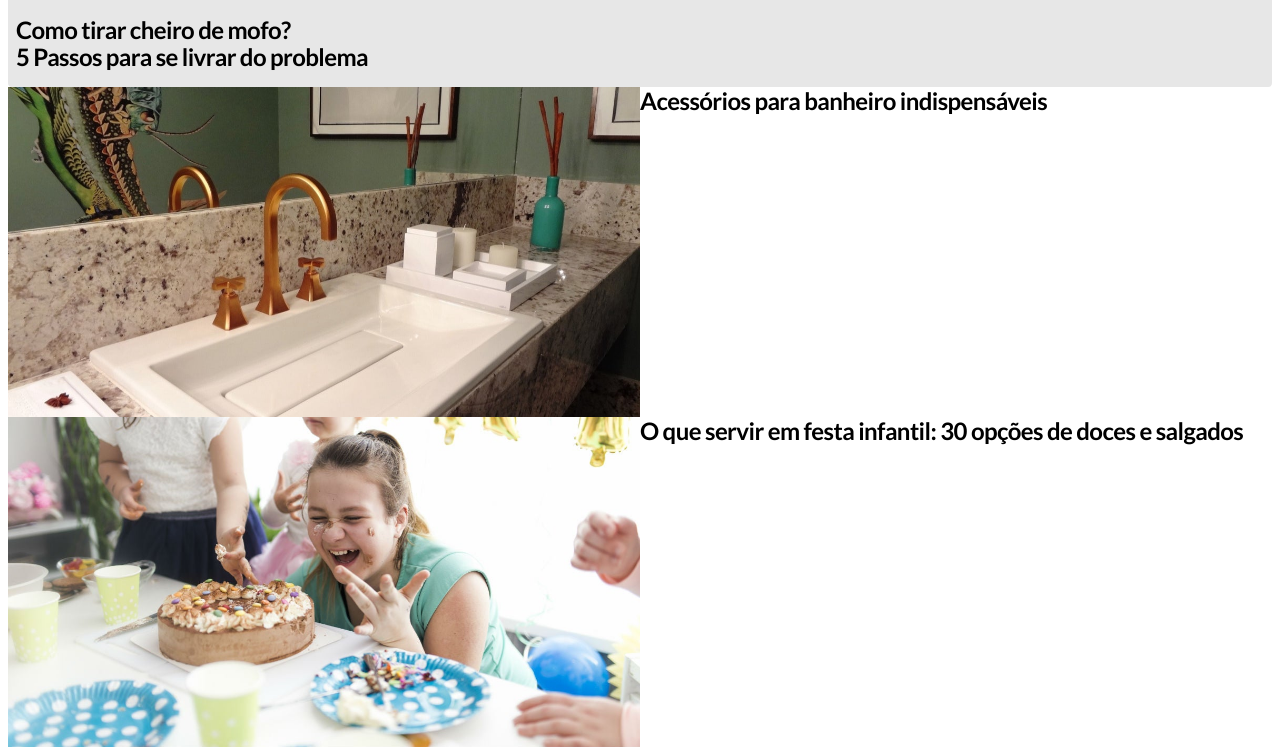
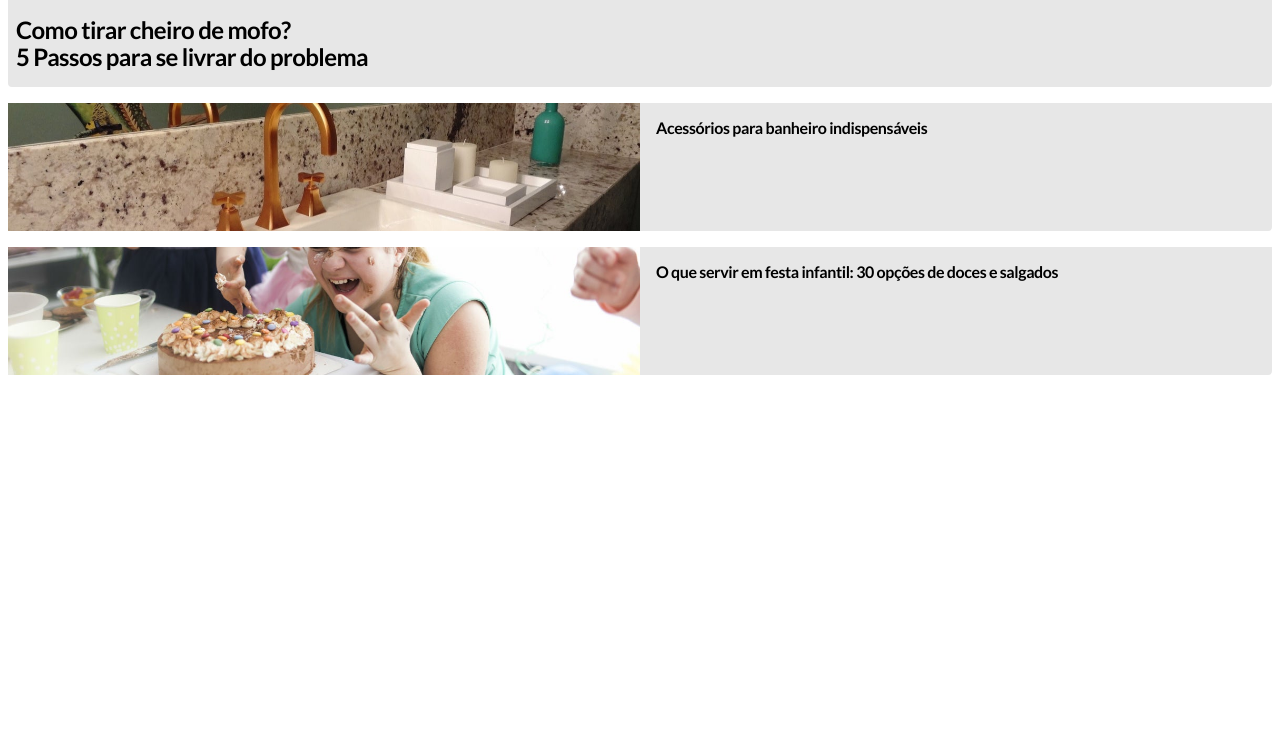
Before and after one commit to davidjspencer/marfeel, a plain HTML site: page index.html in a window 1280 px wide. Shown: the part 804-1551 px from the top of the page. After the commit the page ends 1195 px from the top, so only its background shows below. Drawn offline with nearby package versions, Linux system fonts and the light colour scheme.

Commit message:
specifies height of secondary card

```diff
--- a/css/cards.scss
+++ b/css/cards.scss
@@ -4,6 +4,7 @@
 	width: calc(100% - 1em);
 	margin-left: auto;
 	margin-right: auto;
+	margin-bottom: 1em;
 	background: var(--grey-light);
 	border-radius: 0 0 4px 4px;
 
--- a/css/main.scss
+++ b/css/main.scss
@@ -7,6 +7,8 @@
   --accent: #FF0036;
 
   --font: 'Lato', sans-serif;
+
+  --secondary-card-height: 8em; /* 128px */
 }
 * {
   box-sizing: border-box;
@@ -16,6 +18,11 @@ h3 {
 	font-size: 1.5em; /* 24 */
 	font-weight: 700;
 	margin: 0;
+
+}
+h3.secondary {
+	letter-spacing: -.4px;
+	font-size: 1em;
 }
 body {
 	font-family: var(--font);
@@ -112,12 +119,12 @@ main {
 
 	.hero--cards {
 		width: 100%;
+		height: auto;
 
 		.hero--card__main {
 			@extend %card-main;
 
 			.card--img {
-				position: relative;
 				img {
 					display: block;
 					height: auto;
@@ -134,24 +141,32 @@ main {
 
 			@extend %card-main;
 
+			min-height: var(--secondary-card-height);
 			clear: both;
-			.card--img,
+
+			.card--img {
+				display: inline-block;
+				float: left;
+				width: 50%;
+				height: 100%;
+
+				img {
+					display: block;
+
+					width: 100%;
+					height: var(--secondary-card-height);
+
+					object-fit: cover;
+				}
+			}
 			.card--text {
 				display: inline-block;
 				float: left;
 				width: 50%;
+				height: 100%;
+				padding: 1em;
 			}
-			.card--img {
-				position: relative;
-				img {
-					display: block;
 
-					width: 100%;
-					height: auto;
-
-					object-fit: cover;
-				}
-			}
 		}
 	}
 }
```
Also changed, not shown: css/main.css, 1 other file.
